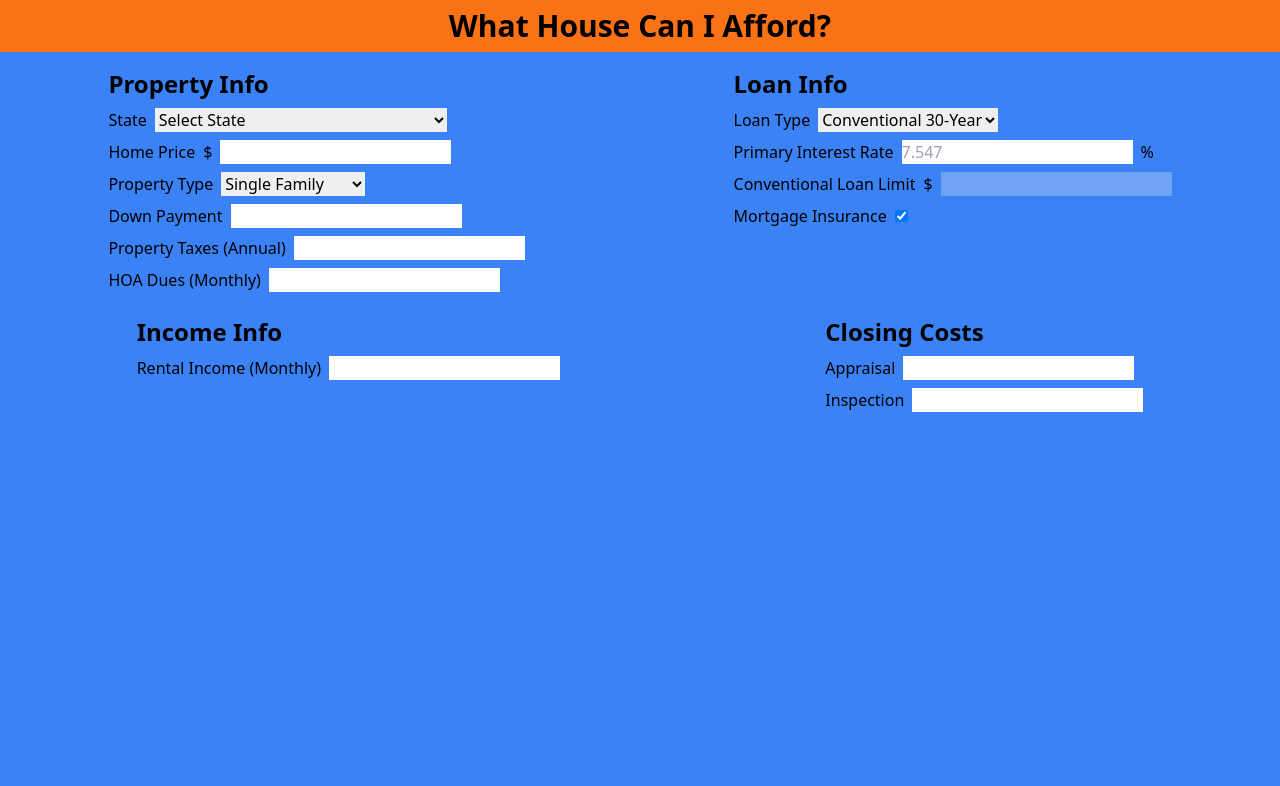
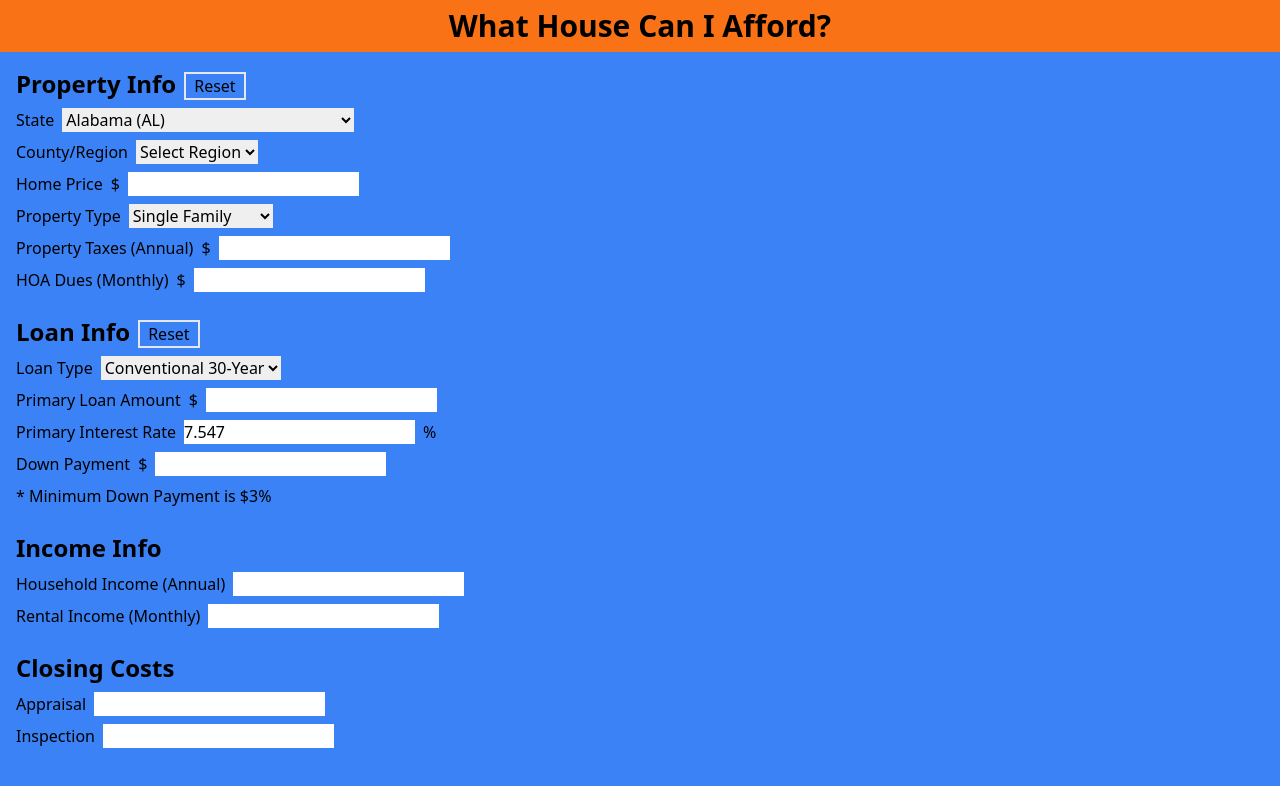
Before and after one commit to samueltanner/mortgage_app, a Next.js app: page / in a window 1280 px wide. Shown: the top 786 px of the page. Built offline with nearby package versions, Linux system fonts and the light colour scheme.

Commit message:
begins optimizing loan info section

```diff
--- /dev/null
+++ b/src/components/UserInfoForm.tsx
@@ -0,0 +1,3 @@
+export const UserInfoForm = ({}) => {
+  return <></>;
+};
--- a/src/pages/index.tsx
+++ b/src/pages/index.tsx
@@ -6,7 +6,7 @@ import { parsePrice } from '@/lib/helpers'
 
 export default function Home() {
   const [primaryInterestRate, setPrimaryInterestRate] = useState<number>(7.547)
-  const [FHAInterestRate, setFHAInterestRate] = useState<number>(7.0)
+  const [FHAInterestRate, setFHAInterestRate] = useState<number>(7.45)
   const [piggybackInterestRate, setPiggybackInterestRate] =
     useState<number>(9.1)
   const [loanType, setLoanType] = useState<string>('conventional')
@@ -22,6 +22,11 @@ export default function Home() {
     number | undefined
   >()
   const [FHALoanLimit, setFHALoanLimit] = useState<number | undefined>()
+  const [downPayment, setDownPayment] = useState<string>('')
+  const [HOADues, setHOADues] = useState<string>('')
+  const [propertyTax, setPropertyTax] = useState<string>('')
+  const [primaryLoanAmount, setPrimaryLoanAmount] = useState<string>('')
+  const [FHALoanAmount, setFHALoanAmount] = useState<string>('')
 
   useEffect(() => {
     if (!selectedState) return
@@ -32,7 +37,7 @@ export default function Home() {
   }, [selectedState])
 
   useEffect(() => {
-    if (!selectedCounty) return
+    if (!selectedCounty) return setConventionalLoanLimit(undefined)
     if (loanType === 'conventional' && propertyType === 1)
       return setConventionalLoanLimit(selectedCounty.gse_1)
 
@@ -61,7 +66,53 @@ export default function Home() {
   const handlePriceChange = (value: string) => {
     let newValue = value.replace(/,/g, '')
     let parsedValue = newValue.replace(/\B(?=(\d{3})+(?!\d))/g, ',')
-    setHomePrice(parsedValue)
+    return parsedValue
+  }
+
+  const getCleanNumber = (price: string) => {
+    return Number(price.replace(/,/g, ''))
+  }
+
+  const downPaymentTooLow = () => {
+    const cleanDownPayment = getCleanNumber(downPayment)
+    const cleanHomePrice = getCleanNumber(homePrice)
+    if (loanType === 'conventional') {
+      return cleanDownPayment / cleanHomePrice < 0.03
+    }
+    if (loanType === 'fha') {
+      return cleanDownPayment / cleanHomePrice < 0.035
+    }
+  }
+
+  const salesPriceNotMet = () => {
+    const cleanDownPayment = getCleanNumber(downPayment)
+    const cleanHomePrice = getCleanNumber(homePrice)
+    const cleanPrimaryLoanAmount = getCleanNumber(primaryLoanAmount)
+    const cleanFHALoanAmount = getCleanNumber(FHALoanAmount)
+    if (loanType === 'conventional') {
+      return cleanDownPayment + cleanPrimaryLoanAmount !== cleanHomePrice
+    }
+    if (loanType === 'fha') {
+      return cleanDownPayment + cleanFHALoanAmount !== cleanHomePrice
+    }
+  }
+
+  const resetLoanVars = () => {
+    setPrimaryLoanAmount('')
+    setFHALoanAmount('0')
+    setDownPayment('')
+    setPrimaryInterestRate(7.547)
+    setLoanType('conventional')
+    setConventionalLoanLimit(undefined)
+  }
+
+  const resetPropertyVars = () => {
+    setSelectedState('initial')
+    setSelectedCounty(undefined)
+    setHomePrice('')
+    setPropertyType(1)
+    setPropertyTax('')
+    setHOADues('')
   }
 
   return (
@@ -80,9 +131,20 @@ export default function Home() {
           <div className="bg-orange-500 flex justify-center p-2 -mt-4 -mx-4">
             <p className="text-3xl font-extrabold">What House Can I Afford?</p>
           </div>
-          <div className="flex flex-wrap w-full justify-around mt-4 gap-6">
-            <div className="flex flex-col gap-2">
-              <p className="text-2xl font-bold">Property Info</p>
+          <div className="flex flex-col w-full justify-around mt-4 gap-6">
+            <div className="flex flex-col gap-2 items-start w-full">
+              <span className="flex gap-2">
+                <p className="text-2xl font-bold">Property Info</p>
+                <button
+                  className="border-2 px-2 w-fit h-fit mt-1"
+                  onClick={() => {
+                    resetPropertyVars()
+                  }}
+                >
+                  Reset
+                </button>
+              </span>
+
               <span className="flex gap-2">
                 <label htmlFor="state">State</label>
                 <select
@@ -90,8 +152,9 @@ export default function Home() {
                   onChange={(e) => {
                     setSelectedState(e.target.value)
                   }}
+                  value={selectedState}
                 >
-                  <option selected disabled>
+                  <option disabled value={'initial'}>
                     Select State
                   </option>
                   {states.map((state) => (
@@ -101,7 +164,7 @@ export default function Home() {
                   ))}
                 </select>
               </span>
-              {selectedState && (
+              {selectedState !== 'initial' && (
                 <span className="flex gap-2">
                   <label htmlFor="state">County/Region</label>
                   <select
@@ -112,10 +175,10 @@ export default function Home() {
                         (county) => county.id === e.target.value,
                       )
                       setSelectedCounty(selectedCounty)
-                      console.log(selectedCounty)
                     }}
+                    defaultValue="initial"
                   >
-                    <option selected disabled>
+                    <option disabled value="initial">
                       Select Region
                     </option>
                     {counties?.map((county) => (
@@ -136,7 +199,7 @@ export default function Home() {
                     parsePrice(selectedCounty?.median) + ' (median)'
                   }
                   onChange={(e) => {
-                    handlePriceChange(e.target.value)
+                    setHomePrice(handlePriceChange(e.target.value))
                   }}
                   value={homePrice}
                 />
@@ -146,10 +209,9 @@ export default function Home() {
                 <select
                   id="propertyType"
                   onChange={(e) => setPropertyType(parseInt(e.target.value))}
+                  defaultValue="1"
                 >
-                  <option value="1" selected>
-                    Single Family
-                  </option>
+                  <option value="1">Single Family</option>
                   <option disabled>---Multi-Family---</option>
                   <option value="2">Duplex</option>
                   <option value="3">Triplex</option>
@@ -157,56 +219,102 @@ export default function Home() {
                 </select>
               </span>
               <span className="flex gap-2">
-                <label>Down Payment</label>
-                <input type="number" />
-              </span>
-              <span className="flex gap-2">
-                <label>Property Taxes (Annual)</label>
-                <input type="number" />
+                <label htmlFor="propTax">Property Taxes (Annual)</label>
+                $
+                <input
+                  id="propTax"
+                  value={propertyTax}
+                  onChange={(e) => {
+                    setPropertyTax(handlePriceChange(e.target.value))
+                  }}
+                />
+                {homePrice && propertyTax && (
+                  <p>
+                    {(
+                      (getCleanNumber(propertyTax) /
+                        getCleanNumber(homePrice)) *
+                      100
+                    ).toFixed(2)}
+                    %
+                  </p>
+                )}
               </span>
               <span className="flex gap-2">
                 <label>HOA Dues (Monthly)</label>
-                <input type="number" />
+                $
+                <input
+                  value={HOADues}
+                  onChange={(e) => {
+                    setHOADues(handlePriceChange(e.target.value))
+                  }}
+                />
               </span>
             </div>
             <div className="flex flex-col gap-2">
-              <p className="text-2xl font-bold">Loan Info</p>
+              <span className="flex gap-2">
+                <p className="text-2xl font-bold">Loan Info</p>
+                <button
+                  className="border-2 px-2 w-fit h-fit mt-1"
+                  onClick={() => {
+                    resetLoanVars()
+                  }}
+                >
+                  Reset
+                </button>
+              </span>
               <span className="flex gap-2">
                 <label htmlFor="loanType">Loan Type</label>
                 <select
                   onChange={(e) => setLoanType(e.target.value)}
                   id="loanType"
+                  value={loanType}
                 >
-                  <option value="conventional" selected>
-                    Conventional 30-Year
-                  </option>
+                  <option value="conventional">Conventional 30-Year</option>
                   <option value="fha">FHA</option>
                   <option value="piggyback">Piggyback</option>
+                  <option value="jumbo">Jumbo</option>
                 </select>
               </span>
               {['conventional', 'piggyback'].includes(loanType) && (
                 <>
+                  {conventionalLoanLimit && (
+                    <span className="flex gap-2">
+                      <label htmlFor="conventionalLoanLimit">
+                        Conventional Loan Limit
+                      </label>
+                      $
+                      <input
+                        id="conventionalLoanLimit"
+                        value={parsePrice(conventionalLoanLimit)}
+                        disabled
+                      />
+                    </span>
+                  )}
                   <span className="flex gap-2">
-                    <label>Primary Interest Rate</label>
+                    <label htmlFor="primaryLoanAmount">
+                      Primary Loan Amount
+                    </label>
+                    $
                     <input
-                      type="number"
-                      placeholder={primaryInterestRate.toString()}
+                      id="primaryLoanAmount"
+                      value={primaryLoanAmount}
+                      onChange={(e) => {
+                        setPrimaryLoanAmount(handlePriceChange(e.target.value))
+                      }}
+                    />
+                  </span>
+                  <span className="flex gap-2">
+                    <label htmlFor="primaryInterestRate">
+                      Primary Interest Rate
+                    </label>
+                    <input
+                      id="primaryInterestRate"
+                      value={primaryInterestRate}
                       onChange={(e) =>
                         setPrimaryInterestRate(Number(e.target.value))
                       }
                     />
                     %
-                  </span>
-                  <span className="flex gap-2">
-                    <label>Conventional Loan Limit</label>
-                    $
-                    <input
-                      value={
-                        conventionalLoanLimit &&
-                        parsePrice(conventionalLoanLimit)
-                      }
-                      disabled
-                    />
                   </span>
                 </>
               )}
@@ -215,8 +323,7 @@ export default function Home() {
                   <span className="flex gap-2">
                     <label>FHA Interest Rate</label>
                     <input
-                      type="number"
-                      placeholder={FHAInterestRate.toString()}
+                      value={FHAInterestRate}
                       onChange={(e) =>
                         setFHAInterestRate(Number(e.target.value))
                       }
@@ -236,7 +343,6 @@ export default function Home() {
                 <span className="flex gap-2">
                   <label>Piggyback Interest Rate</label>
                   <input
-                    type="number"
                     placeholder={piggybackInterestRate.toString()}
                     onChange={(e) =>
                       setPiggybackInterestRate(Number(e.target.value))
@@ -245,33 +351,80 @@ export default function Home() {
                   %
                 </span>
               )}
-
               <span className="flex gap-2">
-                <label>Mortgage Insurance</label>
+                <label htmlFor="downPayment">Down Payment</label>
+                $
                 <input
-                  type="checkbox"
-                  checked={mortgageInsurance}
-                  onChange={(e) => setMortgageInsurance(e.target.checked)}
+                  id="downPayment"
+                  onChange={(e) =>
+                    setDownPayment(handlePriceChange(e.target.value))
+                  }
+                  value={downPayment}
                 />
+                {homePrice && primaryLoanAmount && (
+                  <button
+                    className="border-2 px-2"
+                    onClick={() => {
+                      const cleanHomePrice = getCleanNumber(homePrice)
+                      const cleanLoanValue = getCleanNumber(primaryLoanAmount)
+                      const optimizedDP = cleanHomePrice - cleanLoanValue
+                      setDownPayment(handlePriceChange(optimizedDP.toString()))
+                    }}
+                  >
+                    Calculate
+                  </button>
+                )}
+                {homePrice && downPayment && (
+                  <p>
+                    {(
+                      (getCleanNumber(downPayment) /
+                        getCleanNumber(homePrice)) *
+                      100
+                    ).toFixed(2)}
+                    % of Home Price
+                  </p>
+                )}
               </span>
+              <div className="flex flex-col">
+                {(!downPayment || downPaymentTooLow()) && (
+                  <p>
+                    * Minimum Down Payment is $
+                    {loanType === 'fha'
+                      ? '3.5%'
+                      : loanType === 'conventional' || loanType === 'jumbo'
+                      ? '3%'
+                      : '10%'}
+                  </p>
+                )}
+                {salesPriceNotMet() && (
+                  <p>* Loan Amount + Down Payment ≠ Home Price</p>
+                )}
+              </div>
+              {/* <hr className="w-1/2" /> */}
+              {/* <p> Primary Loan Amount + Down Payment = Home Price</p>
+              {primaryLoanAmount} + {downPayment} = {homePrice} */}
             </div>
 
             <div className="flex flex-col gap-2">
               <p className="text-2xl font-bold">Income Info</p>
               <span className="flex gap-2">
+                <label>Household Income (Annual)</label>
+                <input />
+              </span>
+              <span className="flex gap-2">
                 <label>Rental Income (Monthly)</label>
-                <input type="number" />
+                <input />
               </span>
             </div>
             <div className="flex flex-col gap-2">
               <p className="text-2xl font-bold">Closing Costs</p>
               <span className="flex gap-2">
                 <label>Appraisal</label>
-                <input type="number" />
+                <input />
               </span>
               <span className="flex gap-2">
                 <label>Inspection</label>
-                <input type="number" />
+                <input />
               </span>
             </div>
           </div>
```
